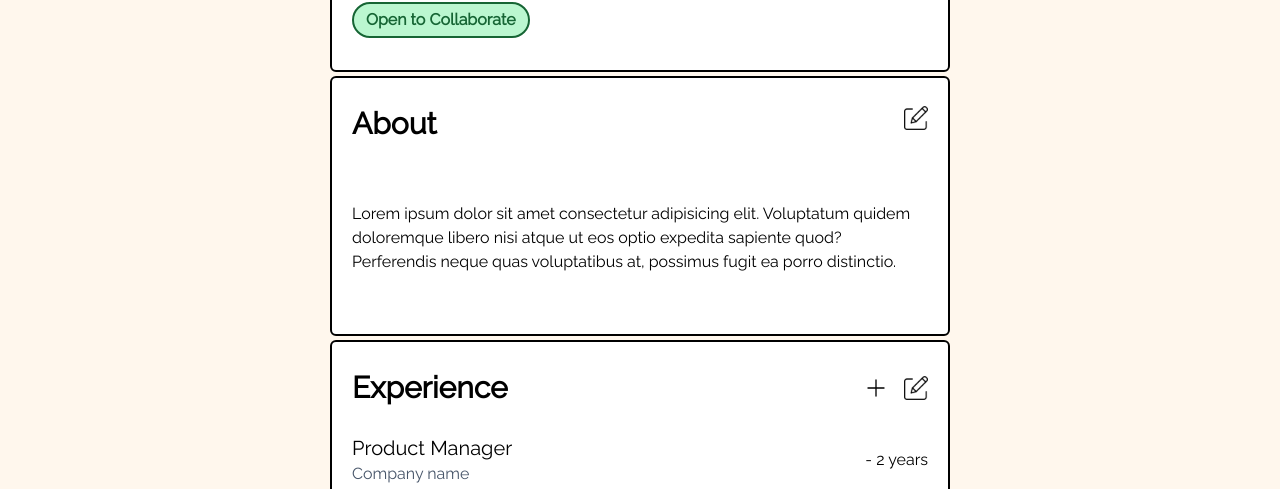
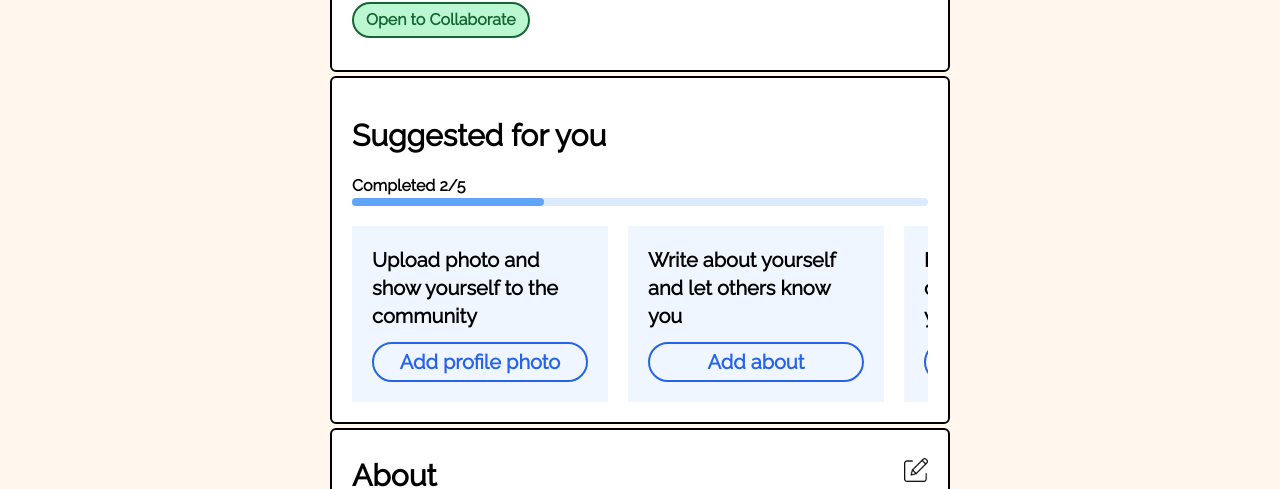
Before and after one commit to kalviumcommunity/S46_Anam_Capstone_WeCollab, a React (Vite) app in the folder frontend/: page /profile in a window 1280 px wide. Shown: the part 436-925 px from the top of the page. Built offline with nearby package versions, Linux system fonts and the light colour scheme; no server answers.

Commit message:
Created user onboarding card on profile page

```diff
--- a/frontend/src/components/About.jsx
+++ b/frontend/src/components/About.jsx
@@ -7,7 +7,7 @@ export default function About() {
                     <h1 className="text-3xl font-semibold">About</h1>
                     <img className="size-6 cursor-pointer" src="./assets/edit.svg" alt="" />
                 </div>
-                <p className="my-10">Lorem ipsum dolor sit amet consectetur adipisicing elit. Voluptatum quidem doloremque libero nisi atque ut eos optio expedita sapiente quod? Perferendis neque quas voluptatibus at, possimus fugit ea porro distinctio.</p>
+                <p className="my-5">Lorem ipsum dolor sit amet consectetur adipisicing elit. Voluptatum quidem doloremque libero nisi atque ut eos optio expedita sapiente quod? Perferendis neque quas voluptatibus at, possimus fugit ea porro distinctio.</p>
         </div>
     </>
   )
--- a/frontend/src/components/Profile.jsx
+++ b/frontend/src/components/Profile.jsx
@@ -3,8 +3,22 @@ import Footer from "./Footer"
 import About from "./About"
 import Experience from "./Experience"
 import Skill from "./Skill"
+import ProfilePopup from "./ProfilePopup"
+import { useState } from "react"
 
 export default function Profile() {
+
+    const [selectedSection,setSection] = useState()
+    const [isVisible,setVisible] = useState(false)
+
+    const handleSection = (e) => {
+        setSection(e.target.innerHTML)
+        setVisible(true)
+    }
+
+    const changeVisiblity = () => {
+        setVisible(false)
+    }
 
   return (
     <>
@@ -28,10 +42,42 @@ export default function Profile() {
                     <div className="bg-green-200 px-3 py-1 my-5 rounded-full inline-block border-green-800 border-2 text-green-800 font-semibold">Open to Collaborate</div>
                 </div>
             </div>
+            <div className="lg:w-1/2 mt-1 flex flex-col w-full border-black border-2 rounded-md relative bg-white p-5 gap-5">
+                    <div className="font-semibold">
+                        <h1 className="text-3xl py-5">Suggested for you</h1>
+                        <p>Completed 2/5</p>
+                        <div className="bg-blue-100 rounded-full">
+                            <div className="bg-blue-400 w-1/3 p-1 rounded-full"></div>
+                        </div>
+                    </div>
+                    <div className="flex gap-5 text-[0.8rem] lg:text-xl overflow-x-auto">
+                        <div className="min-w-[50dvw] lg:min-w-[20vw] flex flex-col justify-center bg-blue-50 p-5 gap-3 font-semibold">
+                            <p>Upload photo and show yourself to the community</p>
+                            <button onClick={handleSection} className="border-blue-600 border-2 rounded-full p-1 hover:bg-blue-100 text-blue-600">Add profile photo</button>
+                        </div>
+                        <div className="min-w-[50dvw] lg:min-w-[20vw] flex flex-col justify-center bg-blue-50 p-5 gap-3 font-semibold">
+                            <p>Write about yourself and let others know you</p>
+                            <button onClick={handleSection} className="border-blue-600 border-2 rounded-full p-1 hover:bg-blue-100 text-blue-600">Add about</button>
+                        </div>
+                        <div className="min-w-[50dvw] lg:min-w-[20vw] flex flex-col justify-center bg-blue-50 p-5 gap-3 font-semibold">
+                            <p>Let your potential collaborators know your profession</p>
+                            <button onClick={handleSection} className="border-blue-600 border-2 rounded-full p-1 hover:bg-blue-100 text-blue-600">Add your profession</button>
+                        </div>
+                        <div className="min-w-[50dvw] lg:min-w-[20vw] flex flex-col justify-center bg-blue-50 p-5 gap-3 font-semibold">
+                            <p>Highlight your experience and stand out</p>
+                            <button onClick={handleSection} className="border-blue-600 border-2 rounded-full p-1 hover:bg-blue-100 text-blue-600">Add experience</button>
+                        </div>
+                        <div className="min-w-[50dvw] lg:min-w-[20vw] flex flex-col justify-center bg-blue-50 p-5 gap-3 font-semibold">
+                            <p>Show off your skills and help collaborators find you</p>
+                            <button onClick={handleSection} className="border-blue-600 border-2 rounded-full p-1 hover:bg-blue-100 text-blue-600">Add skills</button>
+                        </div>
+                    </div>
+            </div>
             <About/>
             <Experience/>
             <Skill/>
         </div>
+        {isVisible && <ProfilePopup section={selectedSection} changeVisibility={changeVisiblity} />}
         <Footer/>
     </>
   )
--- /dev/null
+++ b/frontend/src/components/ProfilePopup.jsx
@@ -0,0 +1,66 @@
+
+export default function ProfilePopup({section, changeVisibility}) {
+  return (
+    <div className="fixed bg-black z-20 font-raleway top-0 bg-opacity-50 w-[100dvw] h-[100dvh]">
+            <div className="bg-white ml-5 mt-44 lg:ml-[22.5rem] lg:mt-[10rem] w-[90dvw] lg:w-[50dvw] border-black border-2 rounded-lg p-5">
+                <div className="flex flex-col text-2xl">
+                    <div className="flex font-semibold justify-between">
+                        <h1>{section}</h1>
+                        <p onClick={changeVisibility} className="cursor-pointer">X</p>
+                    </div>
+                    <hr className="mt-1"/>
+                </div>
+                {section === "Add about" ?
+                    <div className="flex flex-col gap-5 py-3">
+                        <p className="text-xl font-semibold">Let's write about yourself</p>
+                        <p>You can write about your years of experience, industry, or skills. People also talk about their achievements or previous job experiences.</p>
+                        <textarea className="border-black border-2 p-3" name="about" cols="30" rows="7" placeholder="About Yourself"></textarea>
+                        <div className="text-right">
+                            <button className="bg-green-600 px-5 py-2 text-white font-semibold rounded-full">Save</button>
+                        </div>
+                    </div>
+                    :
+                    section === "Add experience" ?
+                        <div className="flex flex-col gap-5 py-3">
+                            <p className="text-xl font-semibold">Show your experience to the community</p>
+                            <div className="flex flex-col gap-1">
+                                <label htmlFor="experience">Experience</label>
+                                <input id="experience" className="border-black border-2 p-2 rounded-md" type="text" placeholder="Experience" />
+                            </div>
+                            <div className="flex flex-col gap-1">
+                                <label htmlFor="duration">Duration</label>
+                                <input id="duration" className="border-black border-2 p-2 rounded-md" type="text" placeholder="Duration" />
+                            </div>
+                            <div className="text-right">
+                                <button className="bg-green-600 px-5 py-2 text-white font-semibold rounded-full">Save</button>
+                            </div>
+                        </div>
+                        :
+                    section === "Add skills" ?
+                        <div className="flex flex-col gap-5 py-3">
+                            <p className="text-xl font-semibold">Let's showcase your skills</p>
+                            <input className="border-black border-2 p-2 rounded-md" type="text" placeholder="Skill" />
+                            <div className="text-right">
+                                <button className="bg-green-600 px-5 py-2 text-white font-semibold rounded-full">Save</button>
+                            </div>
+                        </div>
+                        :
+                    section === "Add profile photo" ?
+                        <div className="py-5 font-semibold">
+                            <label className="text-gray-900" htmlFor="file_input">Upload file</label>
+                            <input className="w-full file:p-2 file:m-2 file:bg-red-200 file:border-0 file:text-red-600 file:font-semibold text-gray-900 border-2 border-black rounded-lg cursor-pointer bg-red-50 focus:outline-none" id="file_input" type="file"/>
+                            <button className="bg-green-600 w-full mt-5 px-5 py-2 text-white font-semibold rounded-full">Save</button>
+                        </div>
+                        :
+                        <div className="flex flex-col gap-5 py-3">
+                            <p className="text-xl font-semibold">Collaborators would love to know your profession</p>
+                            <input className="border-black border-2 p-2 rounded-md" type="text" placeholder="Profession" />
+                            <div className="text-right">
+                                <button className="bg-green-600 px-5 py-2 text-white font-semibold rounded-full">Save</button>
+                            </div>
+                        </div>
+                }
+            </div>
+        </div>
+  )
+}
```
